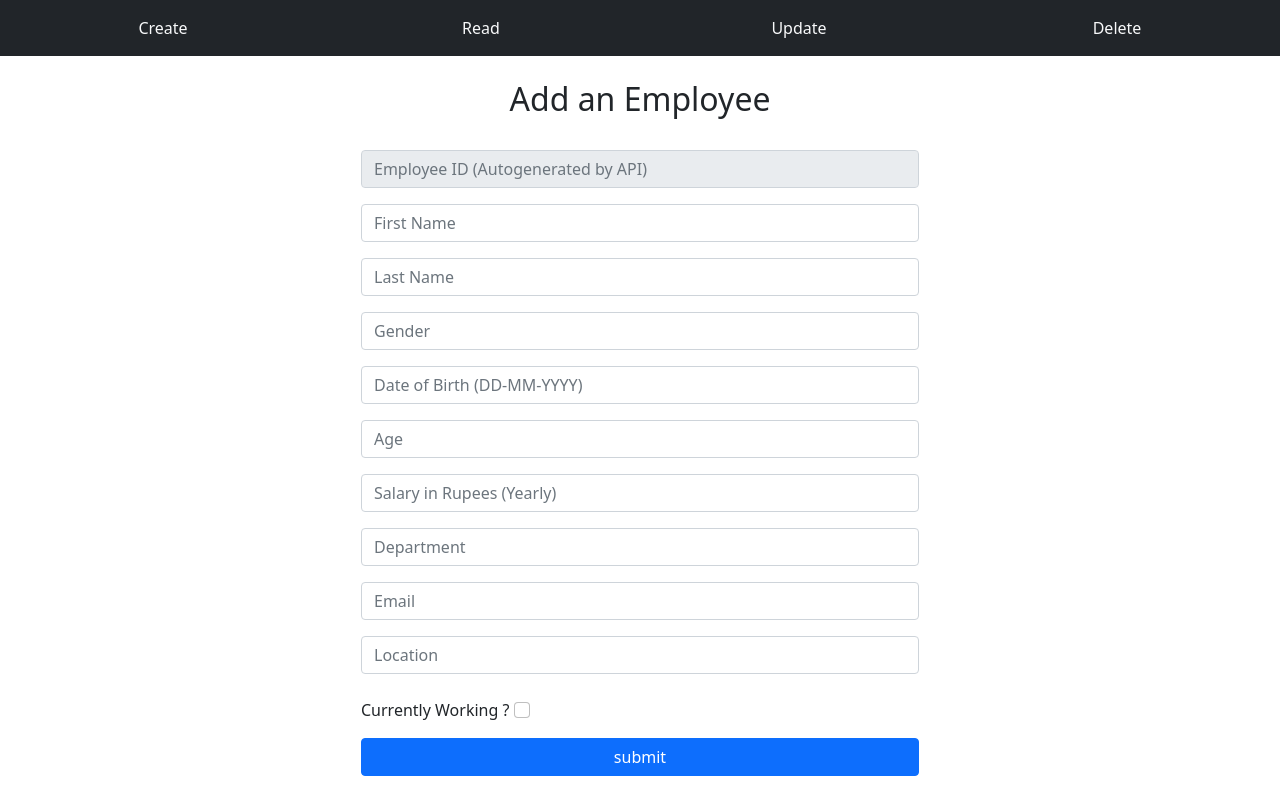
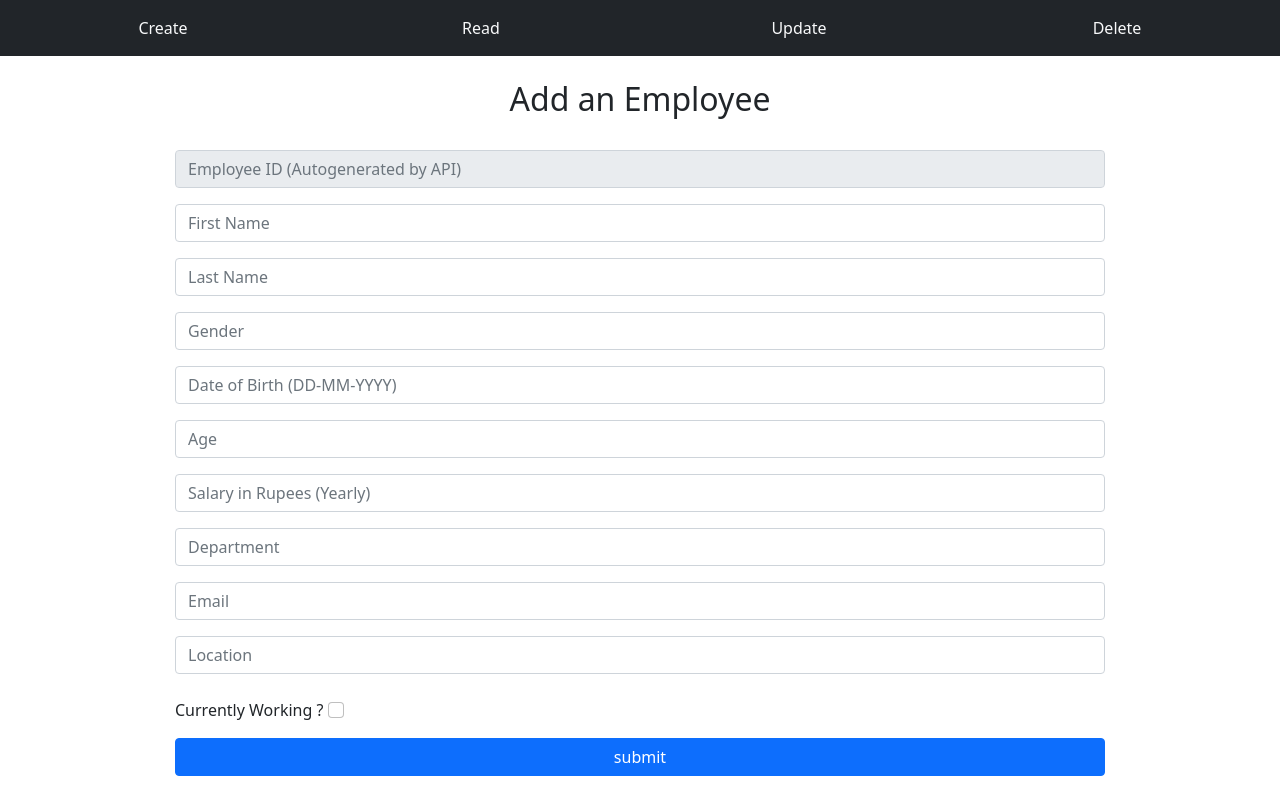
Before and after one commit to anzeqar/employee-database-api, a Node server app: page /create in a window 1280 px wide. Shown: the part 56-848 px from the top of the page. Run offline with Node 20, Linux system fonts and the light colour scheme; some libraries are stand-ins or nearby versions.

Commit message:
fixed layouts

```diff
--- a/views/create.handlebars
+++ b/views/create.handlebars
@@ -4,7 +4,7 @@
 
 <form
   action="/api/employees"
-  class="col-6 d-flex flex-column justify-content-center mx-auto"
+  class="col-10 d-flex flex-column justify-content-center mx-auto"
   id="create-form"
   method="post"
 >
@@ -122,8 +122,3 @@
 
   <input type="submit" value="submit" class="btn btn-primary btn-block w-100" />
 </form>
-<script>
-  const createForm=document.querySelector('#create-form');
-  createForm.addEventListener('submit',(e)=>{ e.preventDefault();
-  createForm.reset()}
-</script>
--- a/views/delete.handlebars
+++ b/views/delete.handlebars
@@ -4,7 +4,7 @@
 
 <form
   action="/api/employees"
-  class="col-6 d-flex flex-column justify-content-center mx-auto"
+  class="col-10 d-flex flex-column justify-content-center mx-auto"
   id="delete-form"
   method="post"
 >
--- a/views/read.handlebars
+++ b/views/read.handlebars
@@ -4,7 +4,7 @@
 
 <form
   action="/api/employees"
-  class="col-6 d-flex flex-column justify-content-center mx-auto"
+  class="col-10 d-flex flex-column justify-content-center mx-auto"
   id="read-form"
   method="get"
 >
--- a/views/update.handlebars
+++ b/views/update.handlebars
@@ -4,7 +4,7 @@
 
 <form
   action="/api/employees/"
-  class="col-6 d-flex flex-column justify-content-center mx-auto"
+  class="col-10 d-flex flex-column justify-content-center mx-auto"
   id="update-form"
   method="POST"
 >
```
